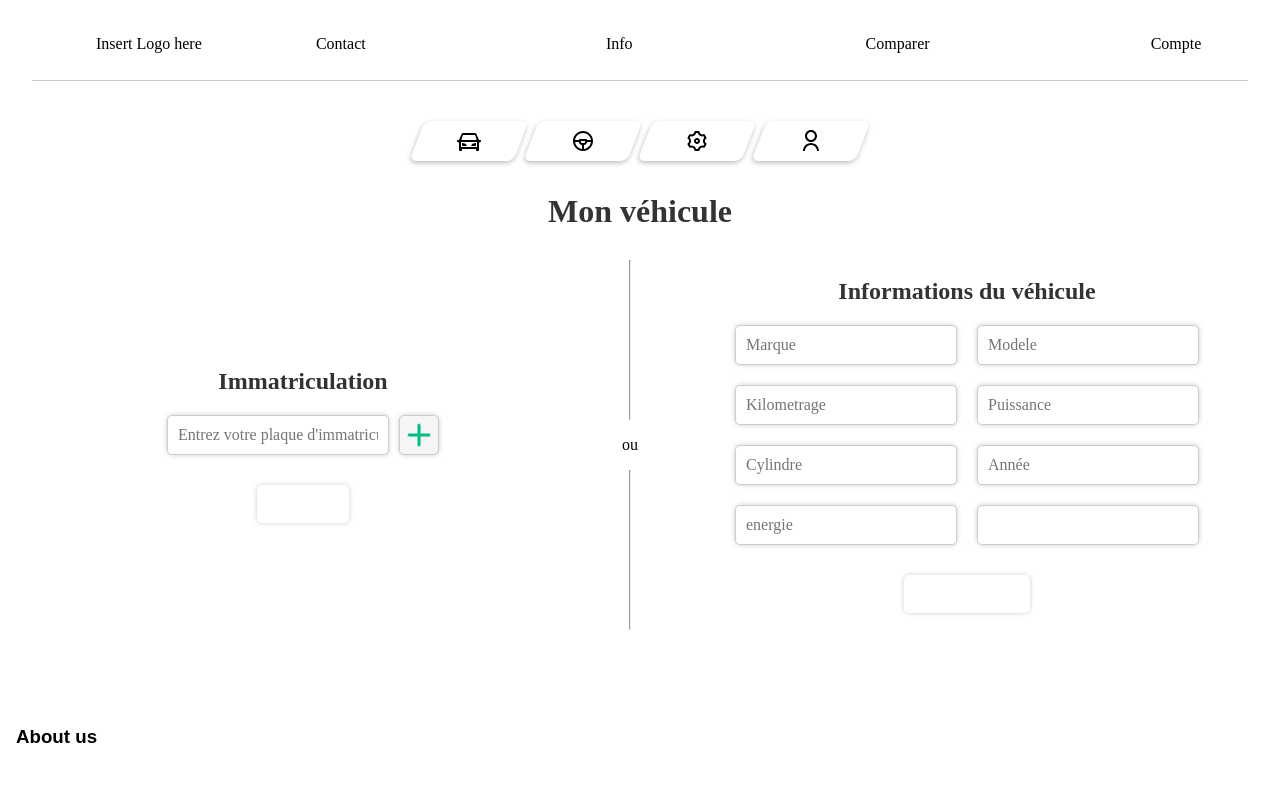
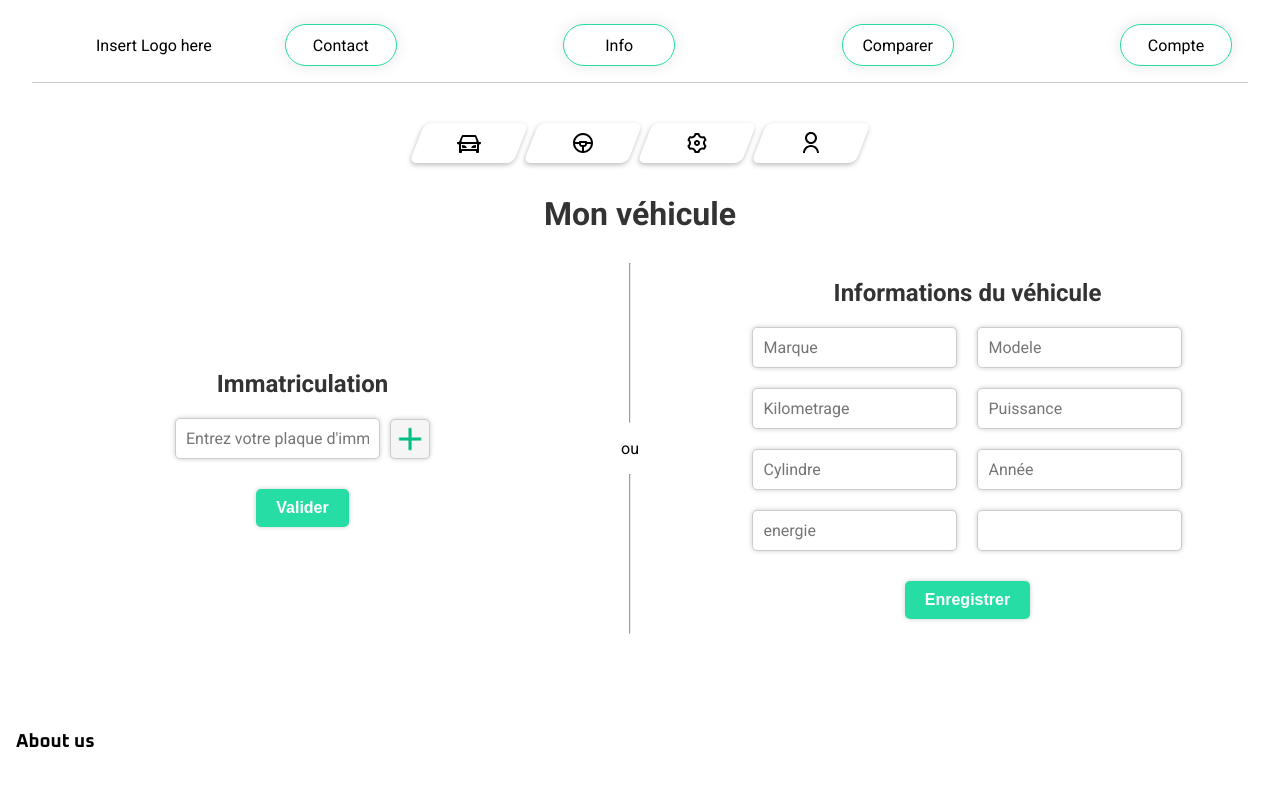
Before and after one commit to paulcnl/Drive-Insight, a React (Vite) app in the folder client/: page / in a window 1280 px wide. Shown: the top 786 px of the page. Built offline with nearby package versions, Linux system fonts and the light colour scheme; a web font is replaced by a local one.

Commit message:
updated the links for navbar-mobile

```diff
--- a/client/src/App.tsx
+++ b/client/src/App.tsx
@@ -1,6 +1,7 @@
 import { Outlet } from "react-router-dom";
 import Footer from "./components/Footer/Footer";
 import Header from "./components/Header/Header";
+import "./App.css";
 
 export default function App() {
   return (
--- a/client/src/components/Navigation/Navigation.tsx
+++ b/client/src/components/Navigation/Navigation.tsx
@@ -4,16 +4,40 @@ import "./Navigation.css";
 function Navigation() {
   return (
     <div className="nav-container">
-      <Link to="/contact" className="navbar-button">
+      <Link
+        // onClick={() => {
+        //   handleClick(!isClicked);
+        // }}
+        to="/contact"
+        className="navbar-button"
+      >
         Contact
       </Link>
-      <Link to="/info" className="navbar-button">
+      <Link
+        // onClick={() => {
+        //   handleClick(!isClicked);
+        // }}
+        to="/info"
+        className="navbar-button"
+      >
         Info
       </Link>
-      <Link to="/comparer" className="navbar-button">
+      <Link
+        // onClick={() => {
+        //   handleClick(!isClicked);
+        // }}
+        to="/comparer"
+        className="navbar-button"
+      >
         Comparer
       </Link>
-      <Link to="/compte" className="navbar-button">
+      <Link
+        // onClick={() => {
+        //   handleClick(!isClicked);
+        // }}
+        to="/compte"
+        className="navbar-button"
+      >
         Compte
       </Link>
     </div>
```
